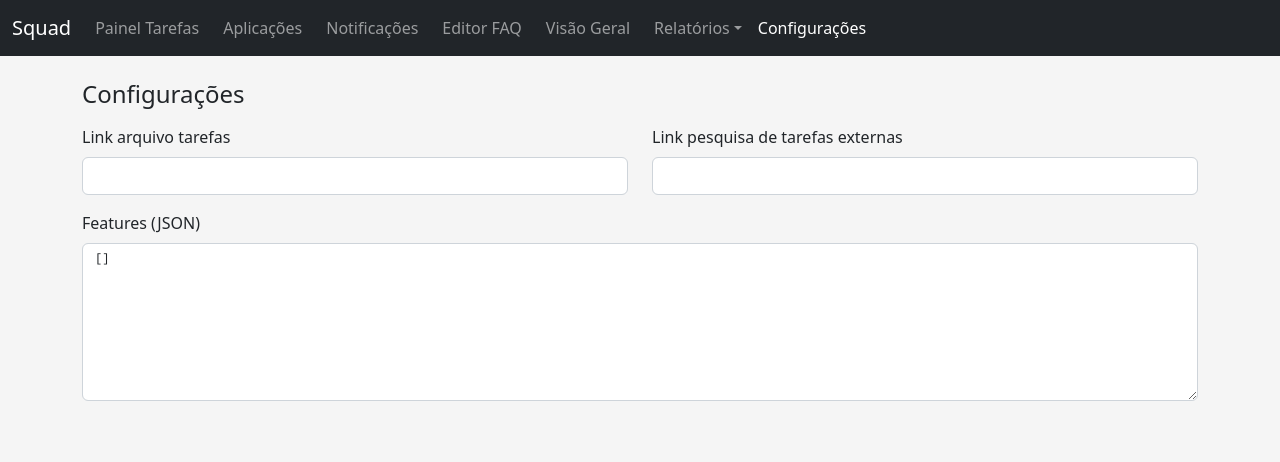
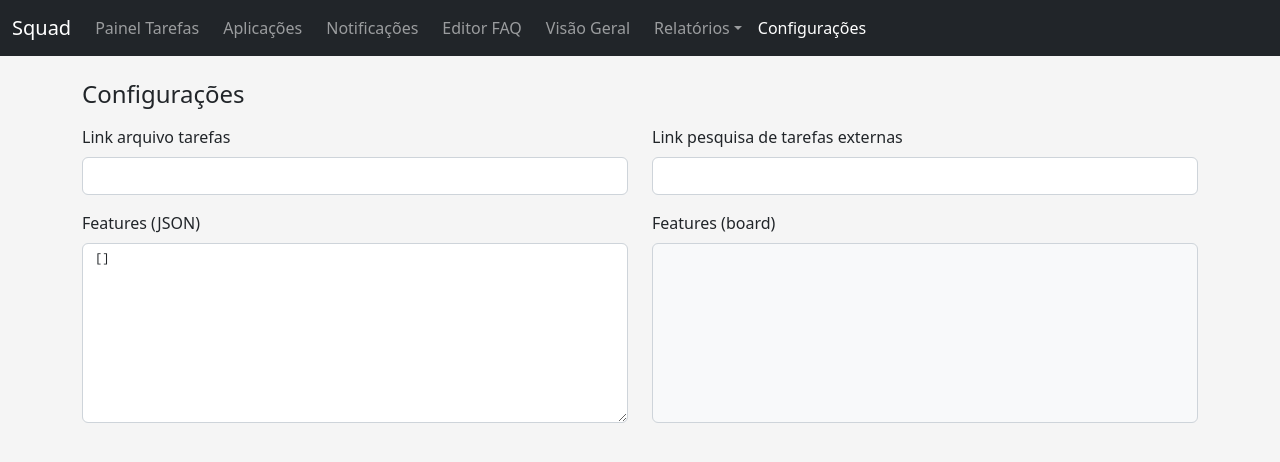
Before and after one commit to angelitocsg/squad-board, a React (Create React App) app: page /settings in a window 1280 px wide. Shown: the top 462 px of the page. Built offline with nearby package versions, Linux system fonts and the light colour scheme.

Commit message:
fix settings

```diff
--- a/src/pages/settings/index.tsx
+++ b/src/pages/settings/index.tsx
@@ -1,7 +1,7 @@
 import useSettings from "./useSettings";
 
 const SettingsPage = () => {
-  const { invalid_json, settings, updateValue } = useSettings();
+  const { features_text, invalid_json, settings, updateValue } = useSettings();
 
   return (
     <section className="container mt-4">
@@ -45,7 +45,7 @@ const SettingsPage = () => {
               Features (JSON)
             </label>
             <textarea
-              style={{ fontFamily: "courier", fontSize: 12 }}
+              style={{ fontFamily: "courier", fontSize: 12, minHeight: 180 }}
               className={`form-control ${invalid_json ? "is-invalid" : ""}`}
               id="features"
               name="features"
@@ -57,6 +57,22 @@ const SettingsPage = () => {
             <span className="text-danger">{invalid_json}</span>
           </div>
         </div>
+        <div className="col">
+          <div className="mb-3">
+            <label htmlFor="respostaInput" className="form-label">
+              Features (board)
+            </label>
+            <div
+              dangerouslySetInnerHTML={{
+                __html: features_text ,
+              }}
+              className="form-control text-bg-light"
+              style={{
+                minHeight: 180,
+              }}
+            ></div>
+          </div>
+        </div>
       </div>
     </section>
   );
--- a/src/pages/settings/useSettings.ts
+++ b/src/pages/settings/useSettings.ts
@@ -3,13 +3,16 @@ import { useEffect, useState } from "react";
 import { useService } from "../../di/DecouplerContext";
 import { StorageKey } from "../../enums/StorageKey";
 import { ISettings } from "../../models/ISettings";
+import { BoardRepository } from "../../repository/BoardRepository";
 import { SettingsService } from "../../services/SettingsService";
 
 const useSettings = () => {
   const service = useService<SettingsService>("SettingsService");
+  const boardRepository = useService<BoardRepository>("BoardRepository");
   const [features, set_features] = useState<string>("");
   const [invalid_json, set_invalid_json] = useState<string | undefined>();
   const [settings, set_settings] = useState<ISettings>(service.getSettings());
+  const features_text = boardRepository.getFeaturesFromLocalStorage() ?? "";
 
   const updateValue = (field: string, value: any) => {
     const tmp = {
@@ -44,7 +47,7 @@ const useSettings = () => {
     // eslint-disable-next-line react-hooks/exhaustive-deps
   }, []);
 
-  return { invalid_json, settings, updateValue };
+  return { features_text, invalid_json, settings, updateValue };
 };
 
 export default useSettings;
--- a/src/repository/BoardRepository.ts
+++ b/src/repository/BoardRepository.ts
@@ -66,6 +66,10 @@ export class BoardRepository {
         return p;
       }, [] as string[])
       .sort((a, b) => a.localeCompare(b));
+  }
+
+  getFeaturesFromLocalStorage() {
+    return localStorage.getItem(StorageKey.BOARD_DATA_FEATURES);
   }
 
   getAllIssues() {
```
